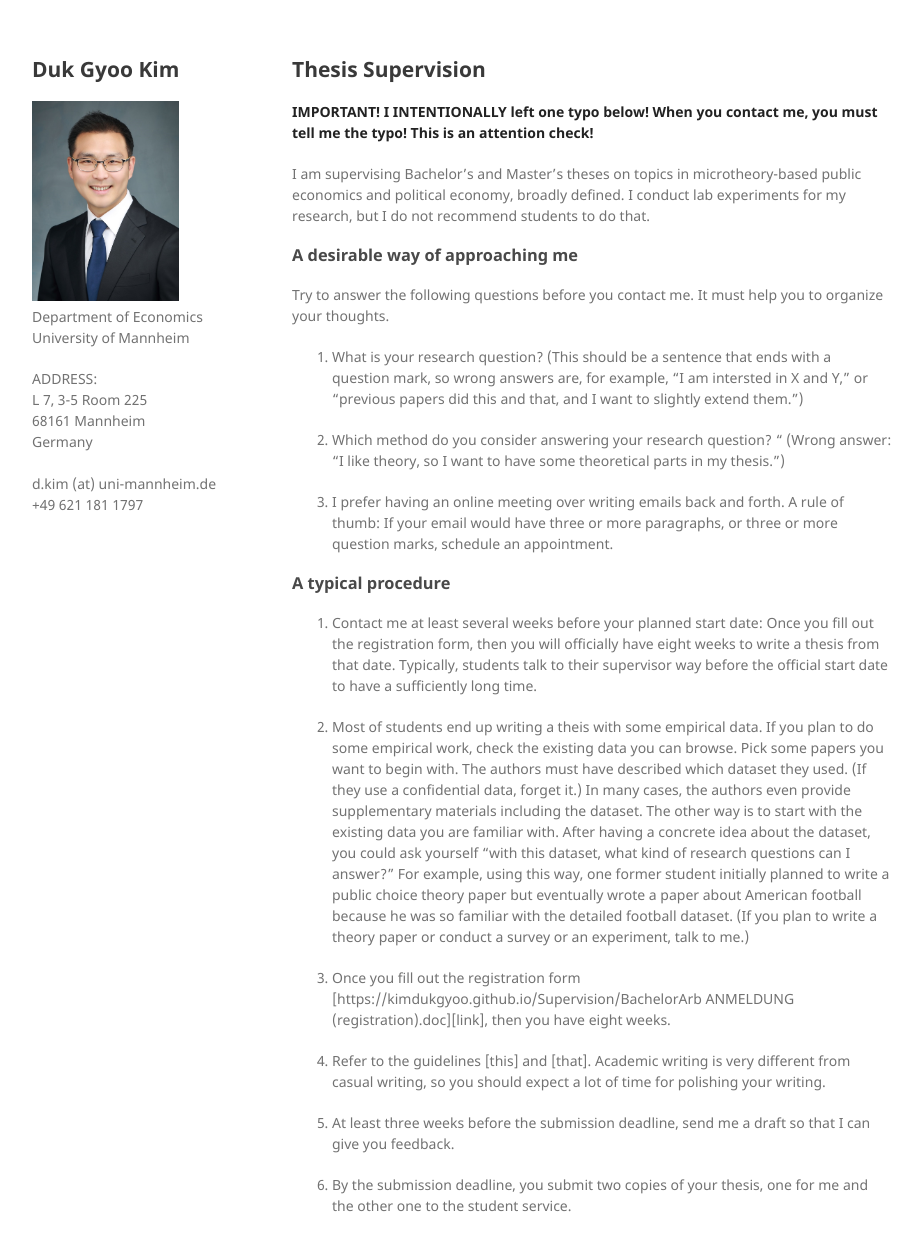
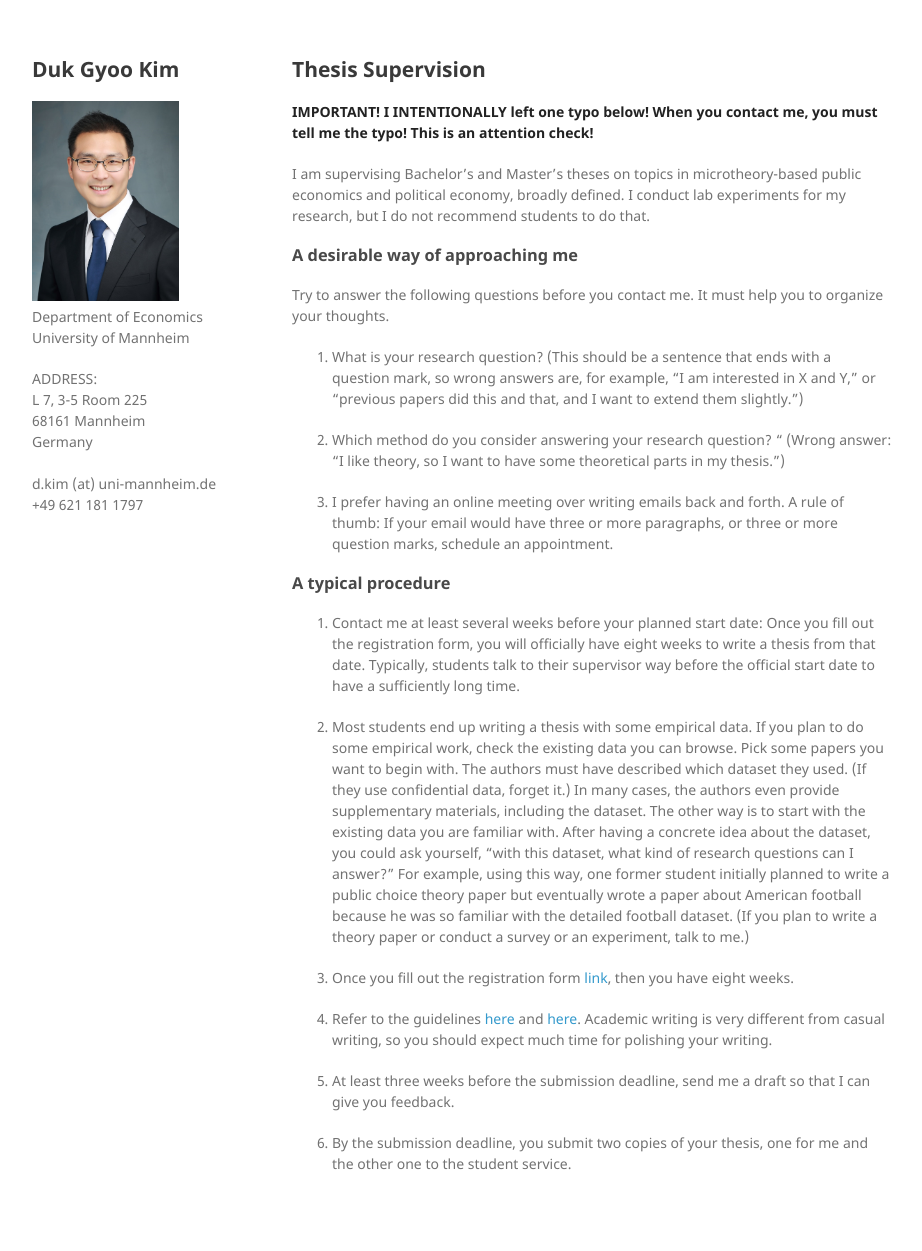
Before and after one commit to kimdukgyoo/kimdukgyoo.github.io, a Jekyll site: the page built from thesisFAQ.md, in a window 1280 px wide and 1286 px high. Shown: the top 1251 px of the window, without its empty margins (178-1100 px from the left). Built offline with Jekyll 4.4.1, drawn with Linux system fonts in a browser that asks for light colours; our own code applies the rules of GitHub Pages for plain Markdown files.

Commit message:
Update thesisFAQ.md

```diff
--- a/thesisFAQ.md
+++ b/thesisFAQ.md
@@ -8,7 +8,7 @@ I am supervising Bachelor's and Master's theses on topics in microtheory-based p
 
 Try to answer the following questions before you contact me. It must help you to organize your thoughts.
 
-1. What is your research question? (This should be a sentence that ends with a question mark, so wrong answers are, for example, "I am intersted in X and Y," or "previous papers did this and that, and I want to slightly extend them.")
+1. What is your research question? (This should be a sentence that ends with a question mark, so wrong answers are, for example, "I am interested in X and Y," or "previous papers did this and that, and I want to extend them slightly.")
 
 2. Which method do you consider answering your research question? " (Wrong answer: "I like theory, so I want to have some theoretical parts in my thesis.")
 
@@ -16,14 +16,14 @@ Try to answer the following questions before you contact me. It must help you to
 
 ### A typical procedure
 
-1. Contact me at least several weeks before your planned start date: Once you fill out the registration form, then you will officially have eight weeks to write a thesis from that date. Typically, students talk to their supervisor way before the official start date to have a sufficiently long time.
+1. Contact me at least several weeks before your planned start date: Once you fill out the registration form, you will officially have eight weeks to write a thesis from that date. Typically, students talk to their supervisor way before the official start date to have a sufficiently long time.
 
-2. Most of students end up writing a theis with some empirical data. If you plan to do some empirical work, check the existing data you can browse. Pick some papers you want to begin with. The authors must have described which dataset they used. (If they use a confidential data, forget it.) In many cases, the authors even provide supplementary materials including the dataset. The other way is to start with the existing data you are familiar with. After having a concrete idea about the dataset, you could ask yourself "with this dataset, what kind of research questions can I answer?" For example, using this way, one former student initially planned to write a public choice theory paper but eventually wrote a paper about American football because he was so familiar with the detailed football dataset.
+2. Most students end up writing a thesis with some empirical data. If you plan to do some empirical work, check the existing data you can browse. Pick some papers you want to begin with. The authors must have described which dataset they used. (If they use confidential data, forget it.) In many cases, the authors even provide supplementary materials, including the dataset. The other way is to start with the existing data you are familiar with. After having a concrete idea about the dataset, you could ask yourself, "with this dataset, what kind of research questions can I answer?" For example, using this way, one former student initially planned to write a public choice theory paper but eventually wrote a paper about American football because he was so familiar with the detailed football dataset.
 (If you plan to write a theory paper or conduct a survey or an experiment, talk to me.)
 
-3. Once you fill out the registration form [https://kimdukgyoo.github.io/Supervision/BachelorArb ANMELDUNG (registration).doc][link], then you have eight weeks.
+3. Once you fill out the registration form [link](https://kimdukgyoo.github.io/Supervision/BachelorRegistration.doc), then you have eight weeks.
 
-4. Refer to the guidelines [this] and [that]. Academic writing is very different from casual writing, so you should expect a lot of time for polishing your writing.
+4. Refer to the guidelines [here](https://kimdukgyoo.github.io/Supervision/20141105_Guidelines.pdf) and [here](https://kimdukgyoo.github.io/Supervision/Guidelines_English.pdf). Academic writing is very different from casual writing, so you should expect much time for polishing your writing.
 
 5. At least three weeks before the submission deadline, send me a draft so that I can give you feedback.
 
```
